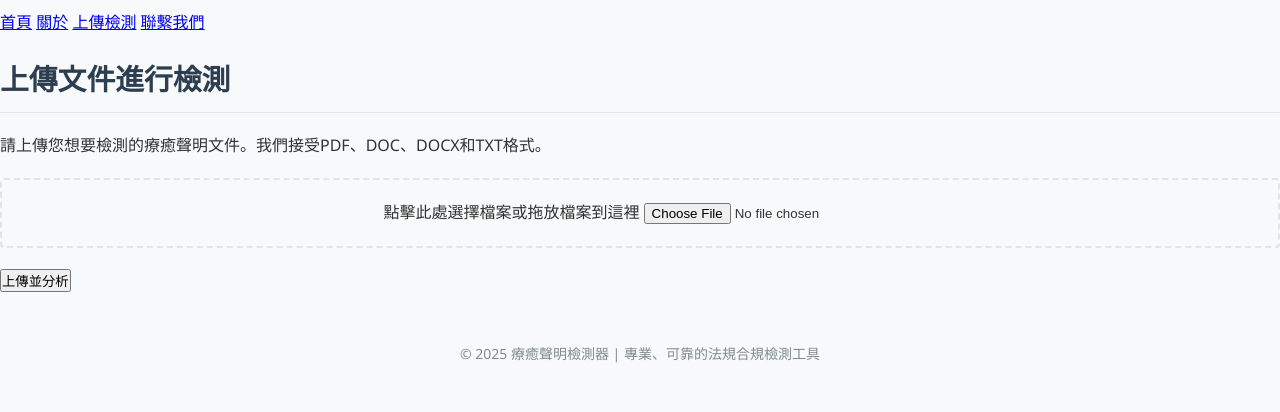
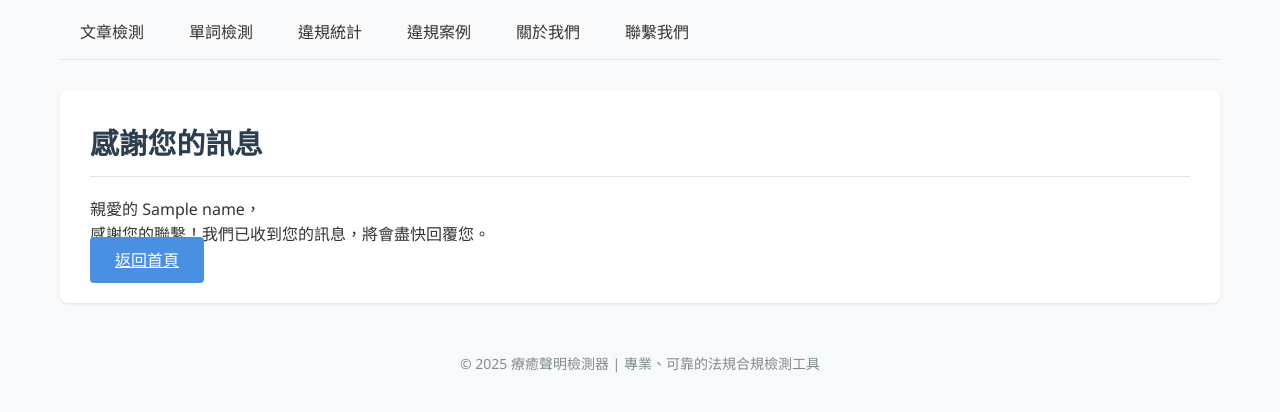
Before and after one commit to wenchun84/therapy-claim-detector, a Flask app: template templates/thank_you.html in a window 1280 px wide. Shown: the top 412 px of the page. Run offline with Flask 2, Linux system fonts and the light colour scheme; the template is opened without the code that fills it: most values are stand-ins (such as "Sample title", 1, 10 or a date in 2020).

Commit message:
Update thank_you.html

```diff
--- a/templates/thank_you.html
+++ b/templates/thank_you.html
@@ -1,51 +1,39 @@
 <!DOCTYPE html>
-<html>
+<html lang="zh-TW">
 <head>
+    <meta charset="UTF-8">
+    <meta name="viewport" content="width=device-width, initial-scale=1.0">
     <title>{{ title }}</title>
     <link rel="stylesheet" href="{{ url_for('static', filename='css/style.css') }}">
-    <meta name="viewport" content="width=device-width, initial-scale=1.0">
-    <script>
-        function updateFileName() {
-            const fileInput = document.getElementById('file');
-            const fileNameDisplay = document.getElementById('fileName');
-            if(fileInput.files.length > 0) {
-                fileNameDisplay.textContent = "已選擇檔案: " + fileInput.files[0].name;
-            } else {
-                fileNameDisplay.textContent = "";
-            }
-        }
-    </script>
 </head>
 <body>
+    <div class="container">
         <header>
-        <nav>
-            <a href="/">首頁</a>
-            <a href="/about">關於</a>
-            <a href="/upload">上傳檢測</a>
-            <a href="/contact">聯繫我們</a>
-        </nav>
+            <ul class="tabs">
+                <li><a href="/" class="{{ 'active' if active_tab == 'article' else '' }}">文章檢測</a></li>
+                <li><a href="/word" class="{{ 'active' if active_tab == 'word' else '' }}">單詞檢測</a></li>
+                <li><a href="/stats" class="{{ 'active' if active_tab == 'stats' else '' }}">違規統計</a></li>
+                <li><a href="/examples" class="{{ 'active' if active_tab == 'examples' else '' }}">違規案例</a></li>
+                <li><a href="/about" class="{{ 'active' if active_tab == 'about' else '' }}">關於我們</a></li>
+                <li><a href="/contact" class="{{ 'active' if active_tab == 'contact' else '' }}">聯繫我們</a></li>
+            </ul>
         </header>
+
         <main>
-        <h1>上傳文件進行檢測</h1>
-        <p>請上傳您想要檢測的療癒聲明文件。我們接受PDF、DOC、DOCX和TXT格式。</p>
+            <div class="content-box">
+                <h1>感謝您的訊息</h1>
 
-        {% if error %}
-        <div class="error-message">
-            <p>{{ error }}</p>
+                <div class="thank-you-message">
+                    <p>親愛的 {{ name }}，</p>
+                    <p>感謝您的聯繫！我們已收到您的訊息，將會盡快回覆您。</p>
+                    <a href="/" class="check-button">返回首頁</a>
                 </div>
-        {% endif %}
+            </div>
+        </main>
 
-        <form method="post" enctype="multipart/form-data">
-            <div class="file-upload">
-                <label class="file-upload-label">點擊此處選擇檔案或拖放檔案到這裡</label>
-                <input type="file" id="file" name="file" accept=".pdf,.doc,.docx,.txt" onchange="updateFileName()">
-                <p id="fileName" class="file-name-display"></p>
-            </div>
-            <button type="submit">上傳並分析</button>
-        </form>
-    </main>
         <footer>
             <p>&copy; 2025 療癒聲明檢測器 | 專業、可靠的法規合規檢測工具</p>
         </footer>
+    </div>
 </body>
 </html>
```
Lines whose indentation alone changed are shown as unchanged.
